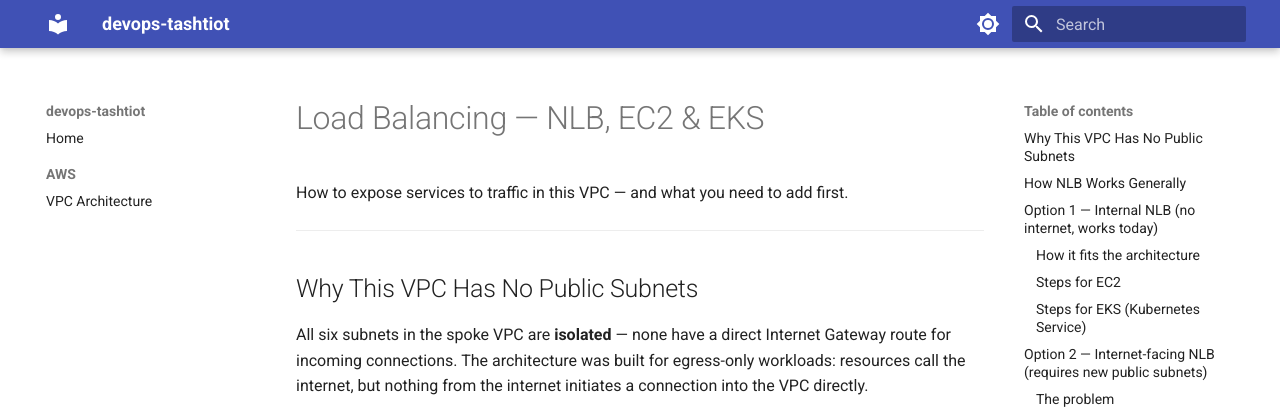
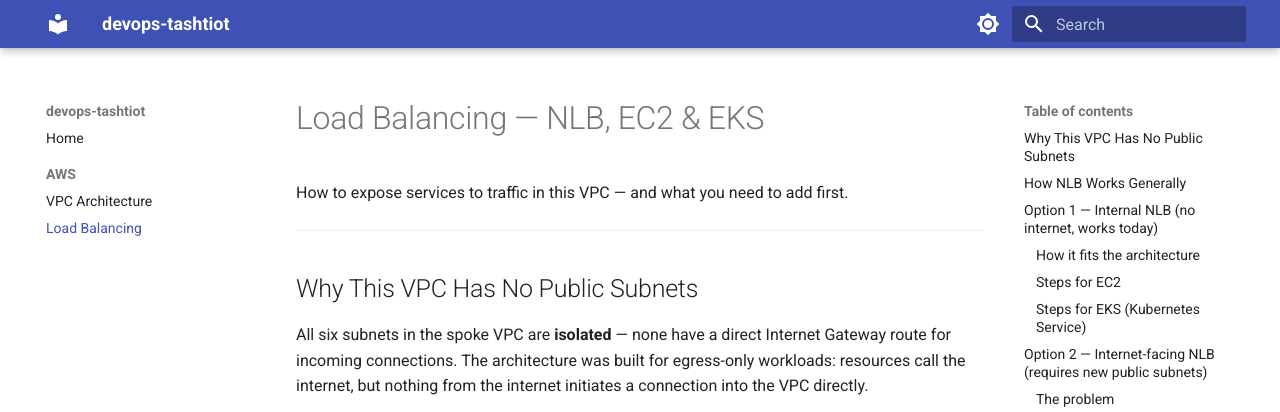
Before and after one commit to devops-tashtiot/devops-tashtiot.github.io, an MkDocs documentation site: the page built from docs-src/aws/load-balancing.md, in a window 1280 px wide. Shown: the top 412 px of the page. Built offline with MkDocs 1.6.1 and Material for MkDocs 9.7.7, drawn with Linux system fonts in a browser that asks for light colours.

Commit message:
docs: add load balancing page to nav

```diff
--- a/mkdocs.yml
+++ b/mkdocs.yml
@@ -27,3 +27,4 @@ nav:
   - Home: index.md
   - AWS:
     - VPC Architecture: aws/vpc-architecture.md
+    - Load Balancing: aws/load-balancing.md
```
